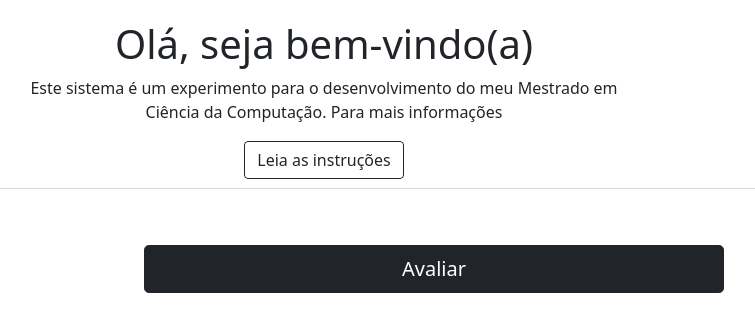
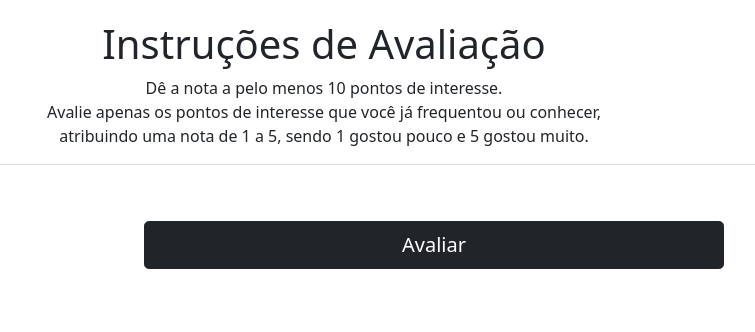
Before and after one commit to jadna/avalicao_grs, a PHP site: page /avaliacao.php in a window 1280 px wide. Shown: the part 64-396 px from the top of the page, without its empty margins (316-1071 px from the left). Run offline with PHP 8.4, Linux system fonts and the light colour scheme; the visitor is signed in with stand-in values (Sample User, id 1); data that the repository does not hold is empty; some libraries are stand-ins or nearby versions.

Commit message:
ajustando as paginas

```diff
--- a/avaliacao.php
+++ b/avaliacao.php
@@ -61,12 +61,12 @@
 
         <!-- CORPO -->
         <div class="col-sm-6 mx-auto">
-          <h1 style="text-align:center">Olá, seja bem-vindo(a)</h1>
-          <p style="text-align:center">Este sistema é um experimento para o desenvolvimento do meu Mestrado em Ciência da Computação. Para mais informações</p>
+            <h1 style="text-align:center">Instruções de Avaliação</h1>
+            <p style="text-align:center">
+                Dê a nota a pelo menos 10 pontos de interesse.</br>
+                Avalie apenas os pontos de interesse que você já frequentou ou conhecer, atribuindo uma nota de 1 a 5, sendo 1 gostou pouco e 5 gostou muito.
 
-          <div class="d-flex justify-content-center">
-            <button type="button" class="btn btn-outline-dark" onclick="instrucoes();">Leia as instruções</button>
-          </div>
+            </p>
         </div>
 
         <div class="dropdown-divider" ></div>
```
Also changed, not shown: rating.php (+8 -3 lines), conexao.php (line endings or trailing spaces).
